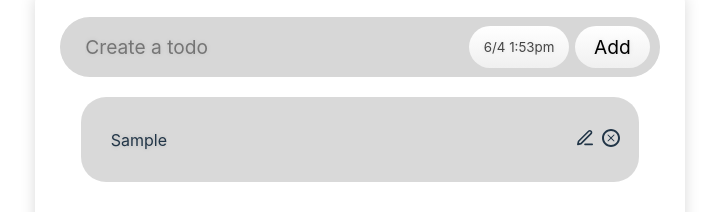
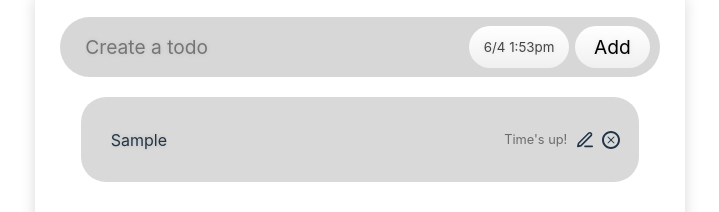
Before and after one commit to raglandconnor/personal-todo-app, a React (Vite) app: page / in a window 1280 px wide. Both pictures are taken after typing "Sample" into the empty fields and a click on the button "Add". Shown: the part 151-363 px from the top of the page, without its empty margins (280-999 px from the left). Built offline with nearby package versions, Linux system fonts and the light colour scheme.

Commit message:
Added countdown components to each todo and fixed styling

```diff
--- a/src/components/TodoForm/TodoForm.jsx
+++ b/src/components/TodoForm/TodoForm.jsx
@@ -54,13 +54,14 @@ function TodoForm({ todos, setTodos }) {
 
     if (input === "") return;
 
-    setTodos([
-      {
-        id: nanoid(),
-        text: input,
-      },
-      ...todos,
-    ]);
+    const newTodo = {
+      id: nanoid(),
+      text: input,
+      date: date,
+    };
+
+    const sortedTodos = [newTodo, ...todos].sort((a, b) => a.date - b.date);
+    setTodos(sortedTodos);
 
     setInput("");
   };
@@ -86,6 +87,7 @@ function TodoForm({ todos, setTodos }) {
           value={getStringDate()}
           name="date"
           onChange={handleChange}
+          required={true}
         />
       </span>
       <button className="todo-submit">Add</button>
--- a/src/components/TodoItem/TodoItems.css
+++ b/src/components/TodoItem/TodoItems.css
@@ -14,9 +14,14 @@
   margin-left: 10px;
   margin-right: auto;
   text-shadow: 0 0 5px rgba(0, 0, 0, 0.15);
-  max-width: 450px;
+  max-width: 90%;
   max-height: 75px;
   overflow: hidden;
+}
+
+.timer-options {
+  display: flex;
+  align-items: center;
 }
 
 .todo-edit {
@@ -52,8 +57,8 @@
   background-color: transparent;
   border: none;
   height: 50px;
-  width: 85%;
-  margin-right: 10px;
+  width: 100%;
+  margin-right: 15px;
   font-family: Inter, system-ui, Avenir, Helvetica, Arial, sans-serif;
   text-shadow: 0 0 5px rgba(0, 0, 0, 0.1);
   padding-left: 10px;
--- a/src/components/TodoItem/TodoItems.jsx
+++ b/src/components/TodoItem/TodoItems.jsx
@@ -3,8 +3,9 @@ import "./TodoItems.css";
 import { TiDeleteOutline } from "react-icons/ti";
 import { FiEdit3 } from "react-icons/fi";
 import { MdOutlineDoneOutline } from "react-icons/md";
+import TodoItemCountdown from "../TodoItemCountdown/TodoItemCountdown";
 
-function TodoItem({ todos, handleRemove, handleSubmitEdit }) {
+function TodoItems({ todos, handleRemove, handleSubmitEdit }) {
   const [editingId, setEditingId] = useState(null);
   const [editText, setEditText] = useState("");
   const inputRefs = useRef({});
@@ -56,7 +57,8 @@ function TodoItem({ todos, handleRemove, handleSubmitEdit }) {
         ) : (
           <p className="todo-text">{todo.text}</p>
         )}
-        <div>
+        <div className="timer-options">
+          <TodoItemCountdown date={todo.date} />
           {editingId === todo.id ? (
             <MdOutlineDoneOutline
               className="todo-edit"
@@ -88,4 +90,4 @@ function TodoItem({ todos, handleRemove, handleSubmitEdit }) {
   return <>{todoElements}</>;
 }
 
-export default TodoItem;
+export default TodoItems;
--- /dev/null
+++ b/src/components/TodoItemCountdown/TodoItemCountdown.css
@@ -0,0 +1,6 @@
+.todo-date {
+  font-size: 0.8rem;
+  color: rgba(0, 0, 0, 0.5);
+  margin-right: 10px;
+  white-space: nowrap;
+}
--- /dev/null
+++ b/src/components/TodoItemCountdown/TodoItemCountdown.jsx
@@ -0,0 +1,51 @@
+import React, { useState, useEffect } from "react";
+import "./TodoItemCountdown.css";
+
+function TodoItemCountdown({ date }) {
+  const [countdown, setCountdown] = useState(getCountdownString(date));
+
+  function getCountdownString(date) {
+    const now = new Date();
+    const diff = date - now;
+
+    if (diff.valueOf() < 0) {
+      return "Time's up!";
+    }
+
+    const days = Math.floor(diff / (1000 * 60 * 60 * 24));
+    const hours = Math.floor((diff % (1000 * 60 * 60 * 24)) / (1000 * 60 * 60));
+    const minutes = Math.floor((diff % (1000 * 60 * 60)) / (1000 * 60));
+    const seconds = Math.floor((diff % (1000 * 60)) / 1000);
+
+    if (days === 0 && hours === 0 && minutes === 0) {
+      return `${seconds}s`;
+    }
+    if (days === 0 && hours === 0 && minutes > 9) {
+      return `${minutes}m`;
+    }
+    if (days === 0 && hours === 0) {
+      return `${minutes}m ${seconds}s`;
+    }
+    if (days === 0) {
+      return `${hours}h ${minutes}m`;
+    }
+
+    return `${days}d ${hours}h ${minutes}m`;
+  }
+
+  useEffect(() => {
+    const interval = setInterval(() => {
+      setCountdown(getCountdownString(date));
+    }, 1000);
+
+    return () => clearInterval(interval);
+  }, []);
+
+  return (
+    <div>
+      <p className="todo-date">{countdown}</p>
+    </div>
+  );
+}
+
+export default TodoItemCountdown;
```
